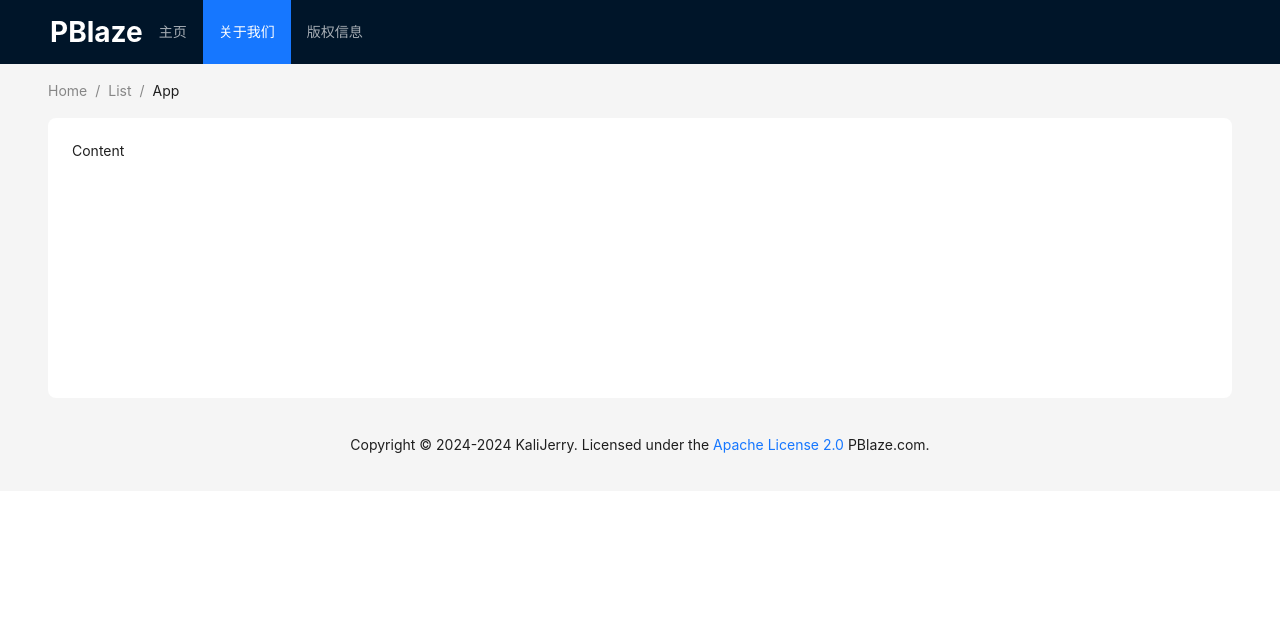
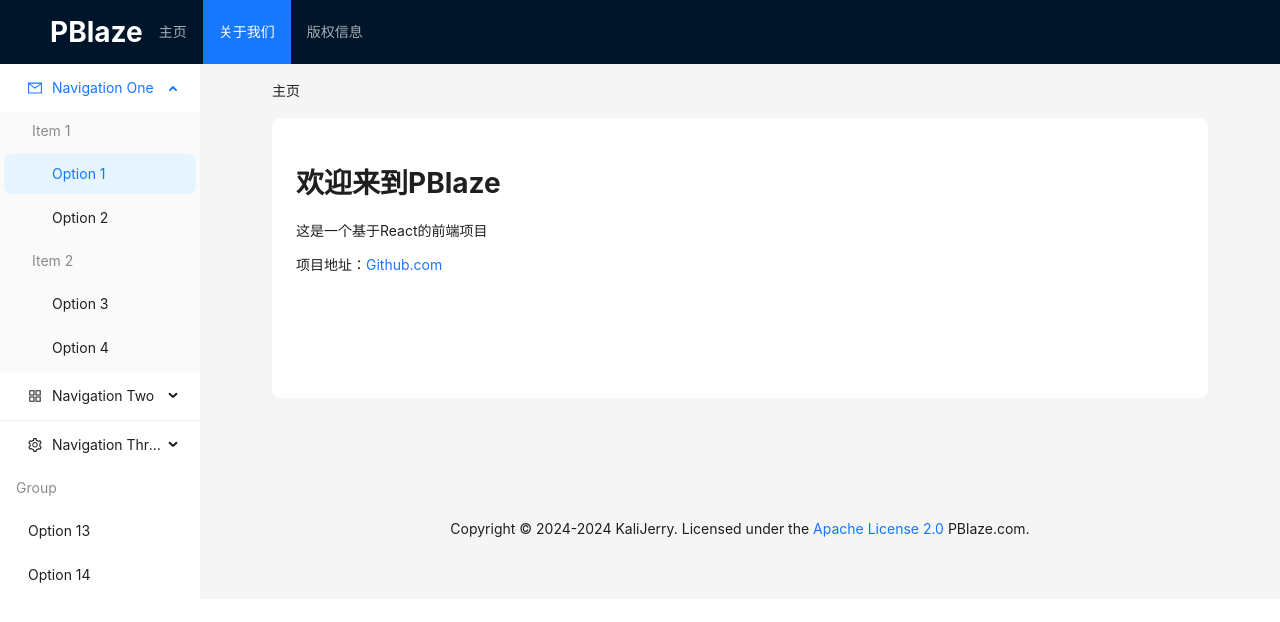
Before and after one commit to zdwtest/pblaze_website, a React (Create React App) app: page / in a window 1280 px wide. Shown: the top 622 px of the page. Built offline with nearby package versions, Linux system fonts and the light colour scheme.

Commit message:
加入侧边栏

```diff
--- a/src/App.tsx
+++ b/src/App.tsx
@@ -1,8 +1,9 @@
 import React from 'react';
 import { Layout , Menu, Breadcrumb,theme } from 'antd';
-const { Header, Content, Footer } = Layout;
+import AppMenuLeft from './tsx/menu_left';
+
+const { Header, Content, Footer, Sider } = Layout;
 const currentYear = new Date().getFullYear(); //版权年份
-
 const items = [
     {
         label: '主页',
@@ -22,6 +23,7 @@ const items = [
 ];
 
 
+
 const App: React.FC = () => {
     const {
         token: {colorBgContainer, borderRadiusLG},
@@ -29,7 +31,6 @@ const App: React.FC = () => {
     return (
         <div className="App">
             <Layout>
-
                 <Header style={{display: 'flex', alignItems: 'center'}}>
                     <h1 style={{ color: 'white' }}>
                         PBlaze
@@ -43,11 +44,14 @@ const App: React.FC = () => {
                         style={{flex: 1, minWidth: 0}}
                     />
                 </Header>
+            <Layout>
+                <Sider width={200} style={{background: colorBgContainer }}> {/* 使用 Sider 组件 */}
+                    <AppMenuLeft /> {/*  渲染左侧菜单组件 */}
+                </Sider>
+            <Layout style={{ padding: '0 24px 24px' }}>
                 <Content style={{padding: '0 48px'}}>
                     <Breadcrumb style={{margin: '16px 0'}}>
-                        <Breadcrumb.Item>Home</Breadcrumb.Item>
-                        <Breadcrumb.Item>List</Breadcrumb.Item>
-                        <Breadcrumb.Item>App</Breadcrumb.Item>
+                        <Breadcrumb.Item>主页</Breadcrumb.Item>
                     </Breadcrumb>
                     <div
                         style={{
@@ -56,15 +60,23 @@ const App: React.FC = () => {
                             padding: 24,
                             borderRadius: borderRadiusLG,
                         }}
-                    >Content
+                    >
+                        <h1>欢迎来到PBlaze</h1>
+                        <p>这是一个基于React的前端项目</p>
+                        <p>项目地址：<a href='https://github.com/zdwtest/pblaze_website'>Github.com</a>
+                        </p>
+
                     </div>
                 </Content>
                 <Footer style={{ textAlign: 'center' }}>
                     <p>Copyright © 2024-{currentYear} KaliJerry. Licensed under the <a href="/LICENSE">Apache License 2.0</a> PBlaze.com.</p>
                 </Footer>
+                    </Layout>
+                </Layout>
             </Layout>
         </div>
     );
 };
 
+
 export default App;
--- /dev/null
+++ b/src/tsx/menu_left.tsx
@@ -0,0 +1,92 @@
+import type {MenuProps} from "antd";
+import {Menu} from "antd";
+import {AppstoreOutlined, MailOutlined, SettingOutlined} from "@ant-design/icons";
+import React from "react";
+
+type MenuItem = Required<MenuProps>['items'][number];
+const items: MenuItem[] = [
+    {
+        key: 'sub1',
+        label: 'Navigation One',
+        icon: <MailOutlined />,
+        children: [
+            {
+                key: 'g1',
+                label: 'Item 1',
+                type: 'group',
+                children: [
+                    { key: '1', label: 'Option 1' },
+                    { key: '2', label: 'Option 2' },
+                ],
+            },
+            {
+                key: 'g2',
+                label: 'Item 2',
+                type: 'group',
+                children: [
+                    { key: '3', label: 'Option 3' },
+                    { key: '4', label: 'Option 4' },
+                ],
+            },
+        ],
+    },
+    {
+        key: 'sub2',
+        label: 'Navigation Two',
+        icon: <AppstoreOutlined />,
+        children: [
+            { key: '5', label: 'Option 5' },
+            { key: '6', label: 'Option 6' },
+            {
+                key: 'sub3',
+                label: 'Submenu',
+                children: [
+                    { key: '7', label: 'Option 7' },
+                    { key: '8', label: 'Option 8' },
+                ],
+            },
+        ],
+    },
+    {
+        type: 'divider',
+    },
+    {
+        key: 'sub4',
+        label: 'Navigation Three',
+        icon: <SettingOutlined />,
+        children: [
+            { key: '9', label: 'Option 9' },
+            { key: '10', label: 'Option 10' },
+            { key: '11', label: 'Option 11' },
+            { key: '12', label: 'Option 12' },
+        ],
+    },
+    {
+        key: 'grp',
+        label: 'Group',
+        type: 'group',
+        children: [
+            { key: '13', label: 'Option 13' },
+            { key: '14', label: 'Option 14' },
+        ],
+    },
+];
+
+const AppMenuLeft: React.FC = () => {
+    const onClick: MenuProps['onClick'] = (e) => {
+        console.log('click ', e);
+    };
+
+    return (
+        <Menu
+            onClick={onClick}
+            style={{ height: '100%', borderRight: 0 }}
+            defaultSelectedKeys={['1']}
+            defaultOpenKeys={['sub1']}
+            mode="inline"
+            items={items}
+        />
+    );
+};
+
+export default AppMenuLeft;
```
